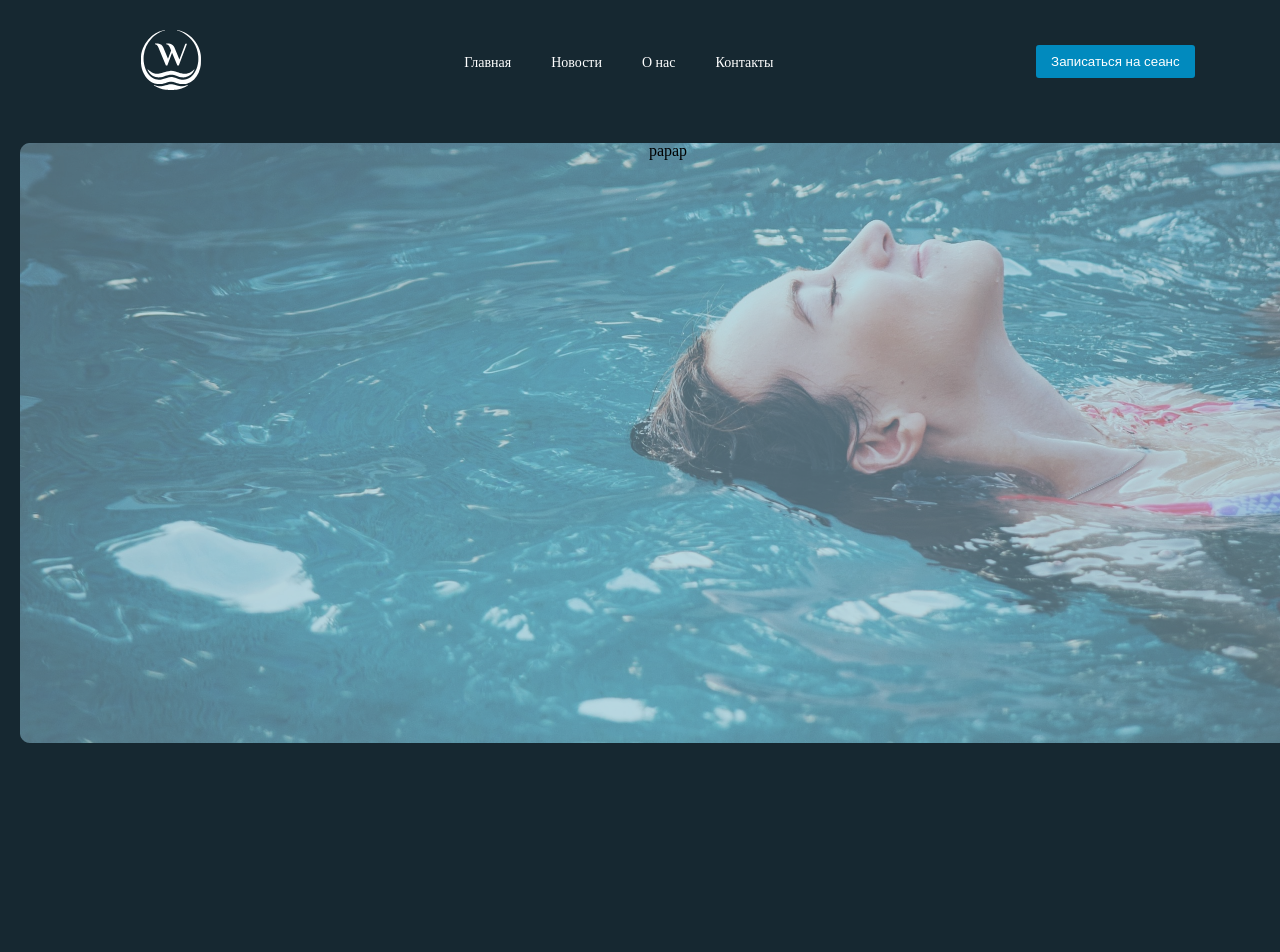
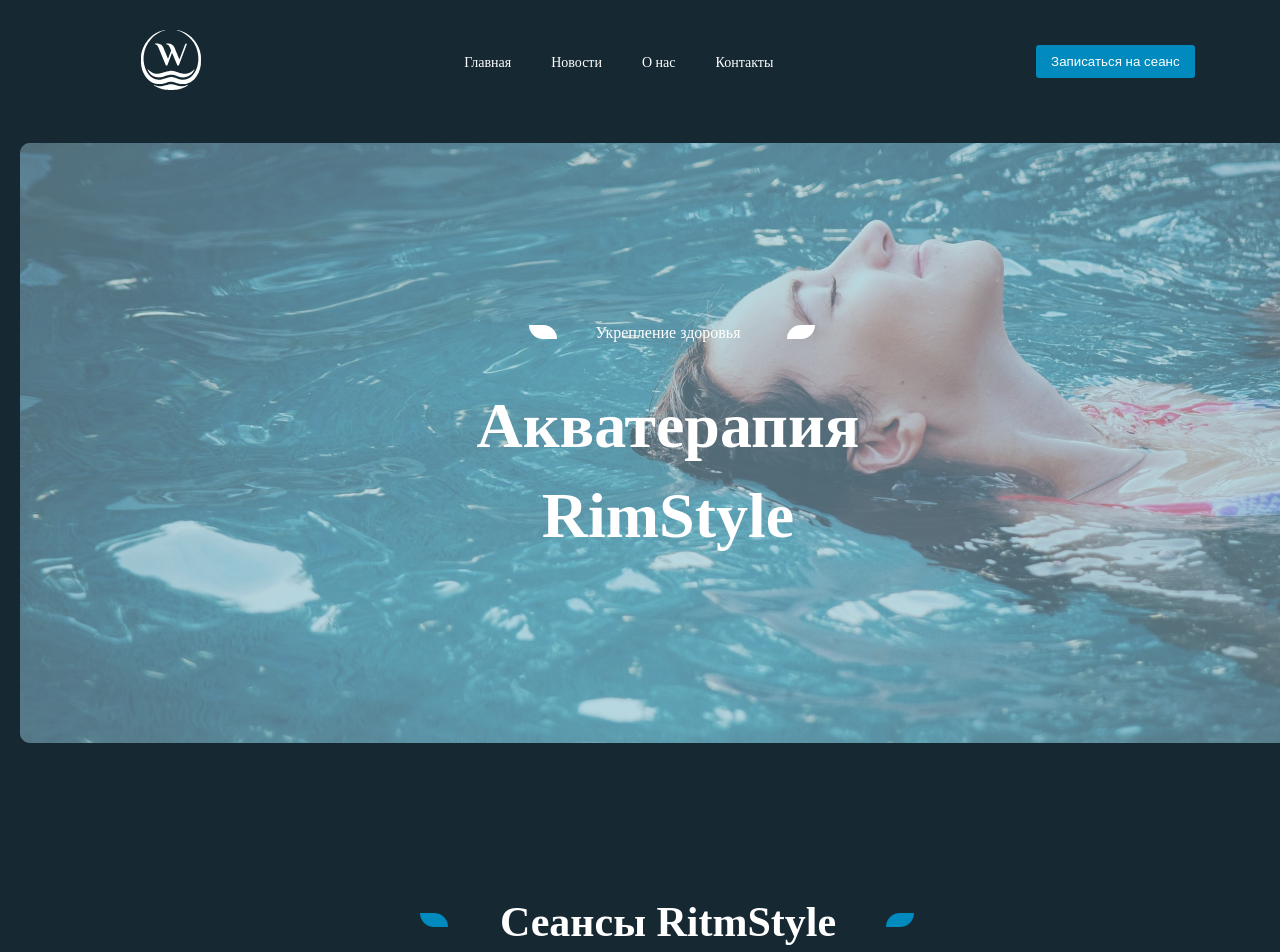
Before and after one commit to exwizar/Multi-page-website, a React (Create React App) app: page / in a window 1280 px wide. Shown: the top 952 px of the page. Before the commit the page ends 800 px from the top, so only its background shows below. Built offline with nearby package versions, Linux system fonts and the light colour scheme.

Commit message:
add UI rectangle tile

```diff
--- /dev/null
+++ b/src/components/UI/rectangle/Rectangle.jsx
@@ -0,0 +1,10 @@
+import React from 'react'
+import classes from './rectangle.module.scss'
+
+const Rectangle = ({children}) => {
+  return (
+    <h2 className={classes.title}>{children}</h2>
+  )
+}
+
+export default Rectangle
--- /dev/null
+++ b/src/components/UI/rectangle/rectangle.module.scss
@@ -0,0 +1,31 @@
+@import '/src/scss/index.scss';
+
+.title {
+    font-family: 'El Messiri';
+    font-style: normal;
+    font-weight: 700;
+    font-size: 42px;
+    line-height: 140%;
+    text-align: center;
+    margin: 150px 0 100px;
+
+    &::before {
+        content: '';
+        position: absolute;
+        border-radius: 0px 50px;
+        margin: 20px 0px 40px -80px;
+        width: 28px;
+        height: 14px;
+        background-color: $rectangle;
+    };
+    &::after {
+        content: '';
+        position: absolute;
+        border-radius: 0px 50px;
+        transform: matrix(-1, 0, 0, 1, 0, 0);
+        width: 28px;
+        height: 14px;
+        margin: 20px 0px 40px 50px;
+        background-color: $rectangle;
+    }
+}
--- a/src/page/main/Mainpage.jsx
+++ b/src/page/main/Mainpage.jsx
@@ -1,11 +1,25 @@
-import React from 'react'
 import './mainStyle.scss'
+import Rectangle from '../../components/UI/rectangle/Rectangle.jsx'
+
 const Mainpage = () => {
   return (
     <div className='main'>
       <div className='main-img'>
-        <div className='main-img__title'>
-          <p>papap</p>
+          <p className='main-img__title'>Укрепление здоровья</p>
+          <div className='main-img__text'>Акватерапия RimStyle</div>
+      </div>
+
+      <div className="main-session">
+        <div className='main-session__title'>
+          <Rectangle>Сеансы RitmStyle</Rectangle>
+        </div>
+
+        <div className="main-session__imgs">
+          <div className='main-session__img-1'></div>
+          <div className='main-session__img-2'></div>
+          <div className='main-session__img-3'></div>
+          <div className='main-session__img-4'></div>
+          <div className='main-session__img-5'></div>
         </div>
       </div>
     </div>
--- a/src/page/main/mainStyle.scss
+++ b/src/page/main/mainStyle.scss
@@ -1,8 +1,9 @@
+@import '/src/scss/index.scss';
+.main {
 
-.main {
+    color: $color-2;
     .main-img {
-        margin: 0 auto;
-        background-image: url('./ritmStyle.png');
+        background-image: url('./../../scss/img/main-img/ritmStyle.png');
         background-position: center;
         background-repeat: no-repeat;
         background-size: 100%;
@@ -10,14 +11,52 @@
         width: 1296px;
         height: 600px;
         margin-top: 50px;
+        display: flex;
+        align-items: center;
+        justify-content: center;
+        flex-direction: column;
 
         .main-img__title {
-            display: flex;
-            align-items: center;
-            justify-content: center;
-            flex-direction: column;
+
+
+            &::before {
+                content: '';
+                position: absolute;
+                display: block;
+                border-radius: 0px 50px;
+                width: 28px;
+                height: 14px;
+                margin-left: -66px;
+                background-color: white;
+            };
+            &::after {
+                content: '';
+                position: absolute;
+                border-radius: 0px 50px;
+                transform: matrix(-1, 0, 0, 1, 0, 0);
+                width: 28px;
+                height: 14px;
+                margin-left: 46px;
+                background-color: white;
+            }
+        }
+
+        .main-img__text {
+            font-family: 'El Messiri';
+            font-style: normal;
+            font-weight: 700;
+            font-size: 64px;
+            line-height: 140%;
+            width: 587px;
             text-align: center;
+            margin-top: 40px;
+        }
 
+    }
+
+    .main-session {
+        .main-session__imgs {
+            display: gird;
         }
     }
 }
--- a/src/scss/common/color.scss
+++ b/src/scss/common/color.scss
@@ -1,3 +1,4 @@
 $bg: #162831;
 $color-1: #018ABE;
 $color-2: #fff;
+$rectangle:  #018ABE;
--- a/src/scss/common/reset.scss
+++ b/src/scss/common/reset.scss
@@ -100,3 +100,7 @@
 li {
     list-style: none;
 }
+
+* {
+    box-sizing: border-box;
+}
```
Also changed, not shown: src/scss/img/main-img/ritmStyle.png (renamed from src/page/main/ritmStyle.png), src/scss/img/main-img/swimming-girl.png (added).
